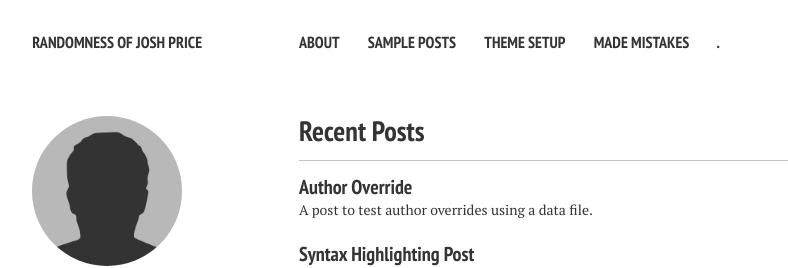
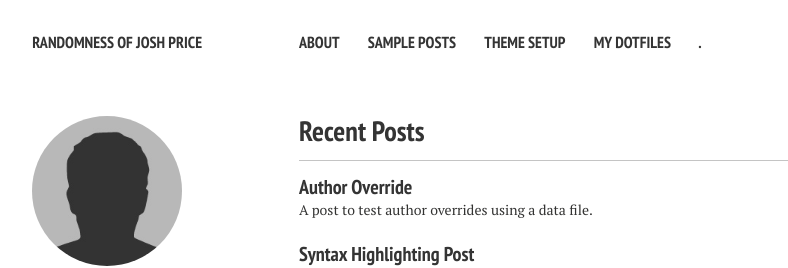
Before and after one commit to jprice/jprice.github.io, a Jekyll site: the page built from index.md, in a window 1280 px wide. Shown: the top 268 px of the page, without its empty margins (21-809 px from the left). Built offline with Jekyll 4.4.1, drawn with Linux system fonts in a browser that asks for light colours; nearby versions of some CDN libraries.

Commit message:
fix link

```diff
--- a/_data/navigation.yml
+++ b/_data/navigation.yml
@@ -9,5 +9,5 @@
 - title: Theme Setup
   url: /theme-setup/
 
-- title: Made Mistakes
-  url: http://mademistakes.com
+- title: My dotfiles
+  url: /dotfiles
```
